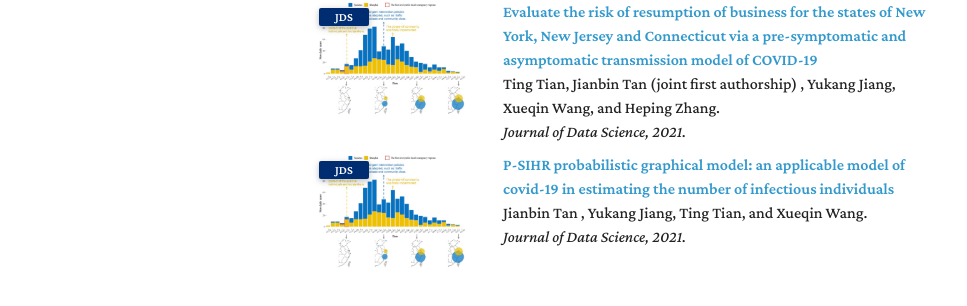
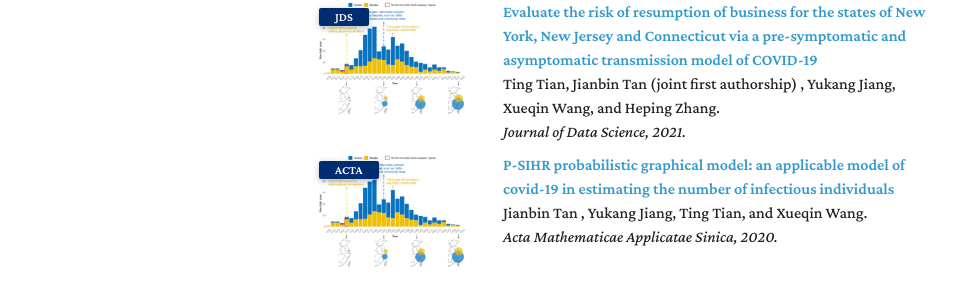
Before and after one commit to Tan-jianbin/Tan-jianbin.github.io, a Jekyll site: the page built from index.md, in a window 1280 px wide and 900 px high, scrolled down 891 px. Shown: the part 508-814 px from the top of the window, without its empty margins (167-1134 px from the left). Built offline with Jekyll 4.4.1, drawn with Linux system fonts in a browser that asks for light colours; nearby versions of some CDN libraries; a style sheet for code colours, icons or effects is not loaded; our own code applies the rules of GitHub Pages for plain Markdown files.

Commit message:
Update publications.md

```diff
--- a/_includes/publications.md
+++ b/_includes/publications.md
@@ -138,12 +138,12 @@
 
    <div class="col-sm-3 abbr" style="position: relative;padding-right: 15px;padding-left: 15px;max-width: 150px;max-height: 150px">
     <img src="assets/img/policy.jpeg" style="width: auto; height: auto">
-    <abbr class="badge">JDS</abbr>
+    <abbr class="badge">ACTA</abbr>
   </div>
   <div class="col-sm-9" style="position: relative;padding-right: 15px;padding-left: 20px;">
-    <div class="title"><a href="https://doi.org/10.1101/2020.05.16.20103747">P-SIHR probabilistic graphical model: an applicable model of covid-19 in estimating the number of infectious individuals</a></div>
+    <div class="title"><a href="https://applmath.cjoe.ac.cn/jweb_yysxxb/CN/10.12387/C2020029">P-SIHR probabilistic graphical model: an applicable model of covid-19 in estimating the number of infectious individuals</a></div>
     <div class="author"><strong> Jianbin Tan </strong>, Yukang Jiang, Ting Tian, and Xueqin Wang.</div>
-    <div class="periodical"><em> Journal of Data Science, 2021.</em></div>
+    <div class="periodical"><em> Acta Mathematicae Applicatae Sinica, 2020.</em></div>
   </div>
 </div>
 </li>
```
